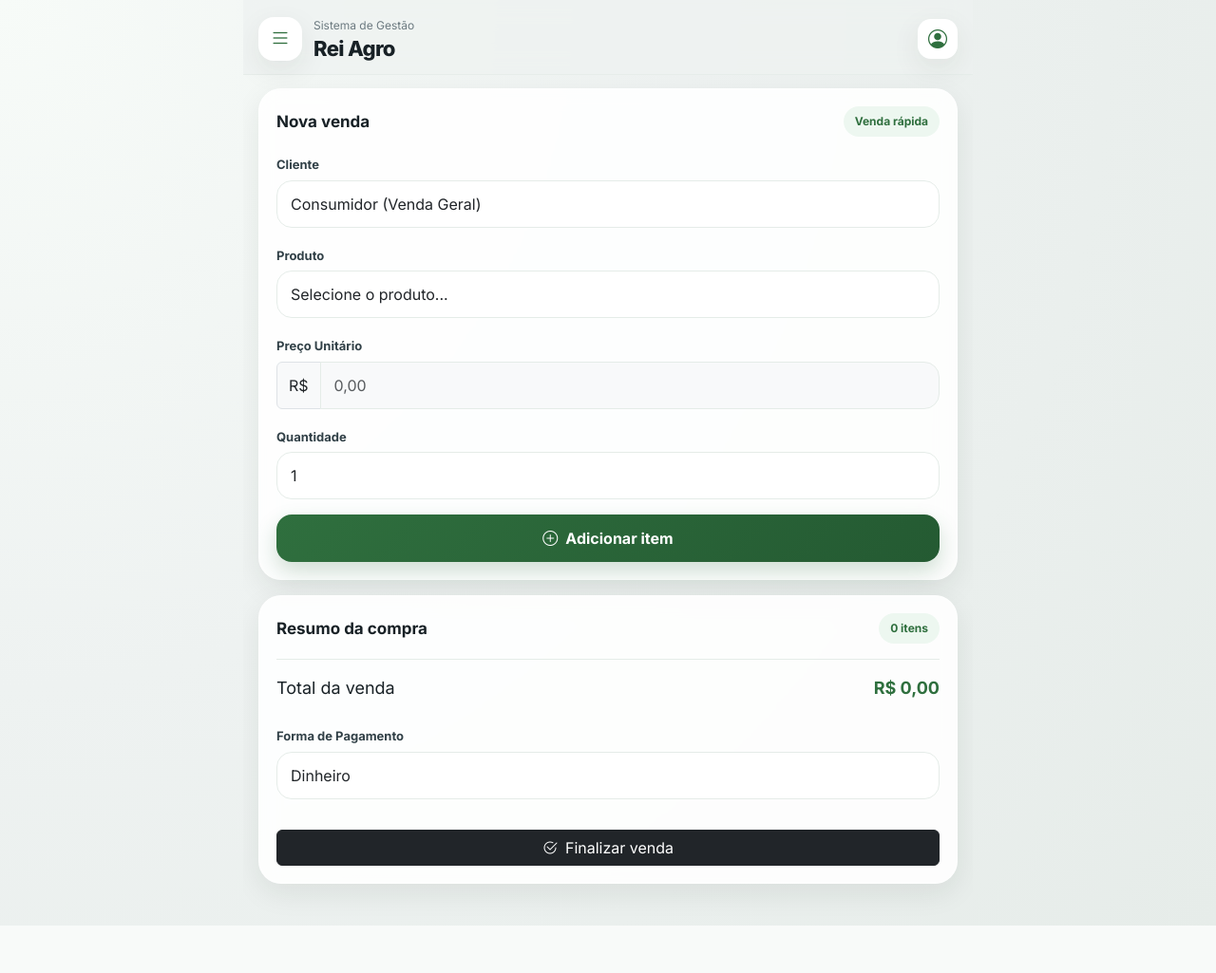
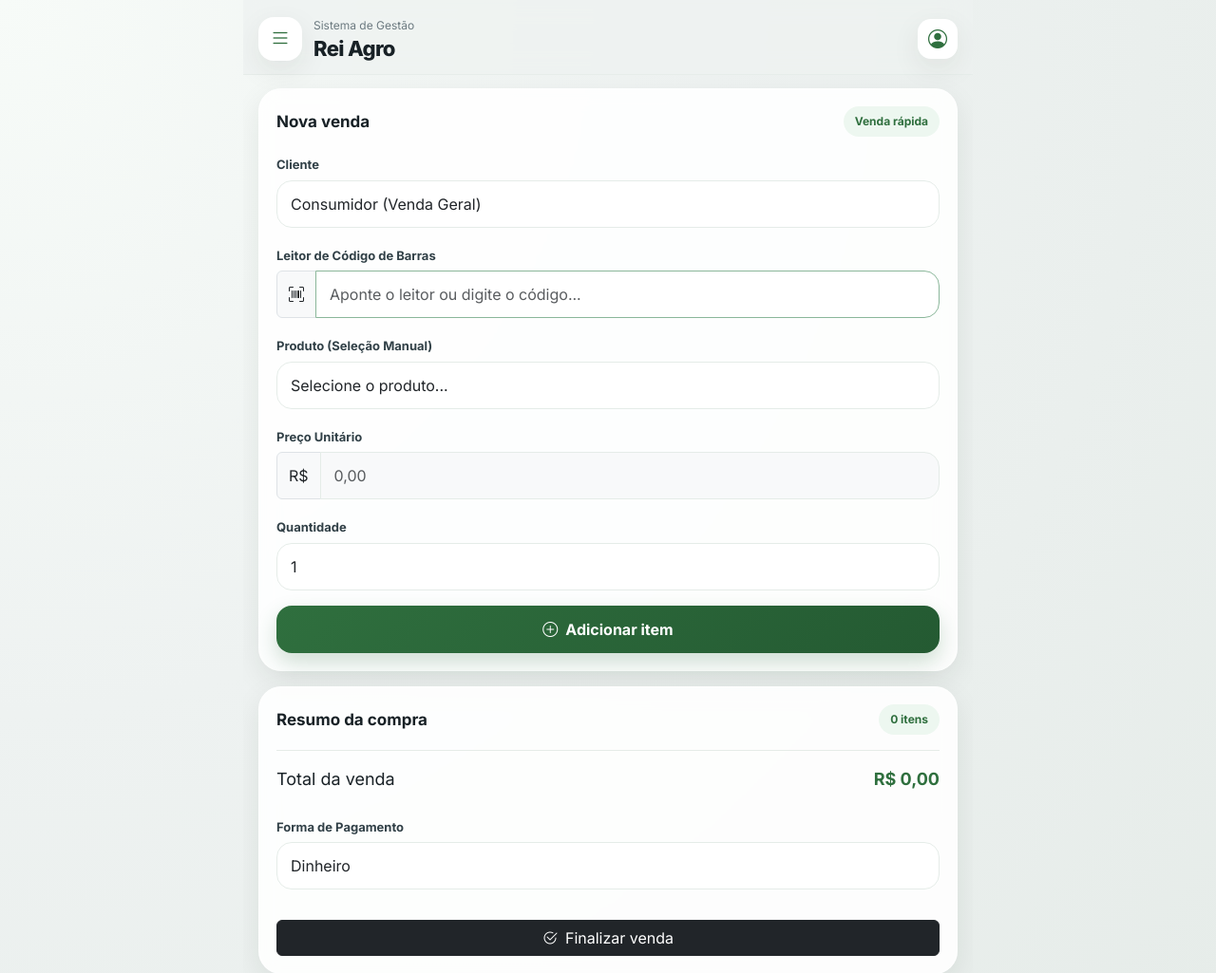
Before and after one commit to Na4ttan/SistemaDeGest-o-ReiAgro, a Django app: page / in a window 1280 px wide. Shown: the top 1025 px of the page at 95% size. Before the commit the page ends 975 px from the top, so only its background shows below. Run offline with Django 5.2, Linux system fonts and the light colour scheme; data that the repository does not hold is empty.

Commit message:
é possível inserir manualmente o código de barras para adicionar o produto no Resumo da compra

```diff
--- a/core/models.py
+++ b/core/models.py
@@ -30,6 +30,7 @@ class Produto(models.Model):
         ('PA', 'Pacote'),
     ]
     nome_produto = models.CharField(max_length=200)
+    codigo_barras = models.CharField(max_length=13, unique=True, blank=True, null=True, verbose_name="Código de Barras")
     categoria = models.ForeignKey(Categoria, on_delete=models.CASCADE)
     fornecedor = models.ForeignKey(Fornecedor, on_delete=models.CASCADE)
     preco_custo = models.DecimalField(max_digits=10, decimal_places=2)
--- a/core/static/js/script.js
+++ b/core/static/js/script.js
@@ -23,6 +23,8 @@ document.addEventListener('DOMContentLoaded', function () {
   const inputPreco = document.getElementById('input-preco');
   const inputQuantidade = document.getElementById('input-quantidade');
 
+  const inputScan = document.getElementById('input-scan');
+
   // Verifica se estamos na página de venda antes de rodar a lógica
   if (selectProduto) {
   selectProduto.addEventListener('change', function () {
@@ -44,6 +46,40 @@ document.addEventListener('DOMContentLoaded', function () {
       inputQuantidade.value = Math.round(inputQuantidade.value) || 1; // Arredonda se já houver valor
     }
   });
+  if (inputScan) {
+    inputScan.addEventListener('keypress', function (e) {
+      if (e.key === 'Enter') {
+        e.preventDefault(); // Evita que o formulário seja enviado acidentalmente
+        const codigoBipado = this.value.trim();
+
+        if (codigoBipado === "") return;
+
+        let produtoEncontrado = false;
+
+        // Procura o código nos atributos do select
+        Array.from(selectProduto.options).forEach(option => {
+          if (option.getAttribute('data-codigo') === codigoBipado) {
+            // Seleciona o produto e dispara o 'change' para carregar preço/unidade
+            selectProduto.value = option.value;
+            selectProduto.dispatchEvent(new Event('change'));
+
+            // Chama a função de adicionar que já existe
+            window.adicionarItem();
+
+            produtoEncontrado = true;
+          }
+        });
+
+        if (!produtoEncontrado) {
+          alert("Produto não encontrado!");
+        }
+
+        this.value = ''; // Limpa para o próximo bipe
+        this.focus();    // Garante que o foco continue no campo de scan
+      }
+    });
+
+}
 }
 
 
--- a/core/templates/paginas/index.html
+++ b/core/templates/paginas/index.html
@@ -24,14 +24,23 @@
     </div>
 
     <div class="mb-3">
-      <label class="form-label">Produto</label>
+      <label class="form-label fw-bold">Leitor de Código de Barras</label>
+        <div class="input-group">
+          <span class="input-group-text"><i class="bi bi-upc-scan"></i></span>
+          <input type="text" id="input-scan" class="form-control" placeholder="Aponte o leitor ou digite o código..." autofocus>
+        </div>
+    </div>
+
+    <div class="mb-3">
+      <label class="form-label">Produto (Seleção Manual)</label>
         <select class="form-select" id="select-produto">
           <option value="" selected disabled>Selecione o produto...</option>
             {% for produto in produtos %}
               <option value="{{ produto.id }}"
                     data-nome="{{ produto.nome_produto }}"
                     data-preco="{{ produto.preco_venda }}"
-                    data-unidade="{{ produto.unidade_medida }}">
+                    data-unidade="{{ produto.unidade_medida }}"
+                    data-codigo="{{ produto.codigo_barras }}">
                 {{ produto.nome_produto }}
                 {% if produto.data_validade %}(Venc: {{ produto.data_validade|date:"d/m/Y" }}){% endif %}
               </option>
```
Also changed, not shown: core/migrations/0006_produto_codigo_barras.py (added). Lines whose indentation alone changed are shown as unchanged.
